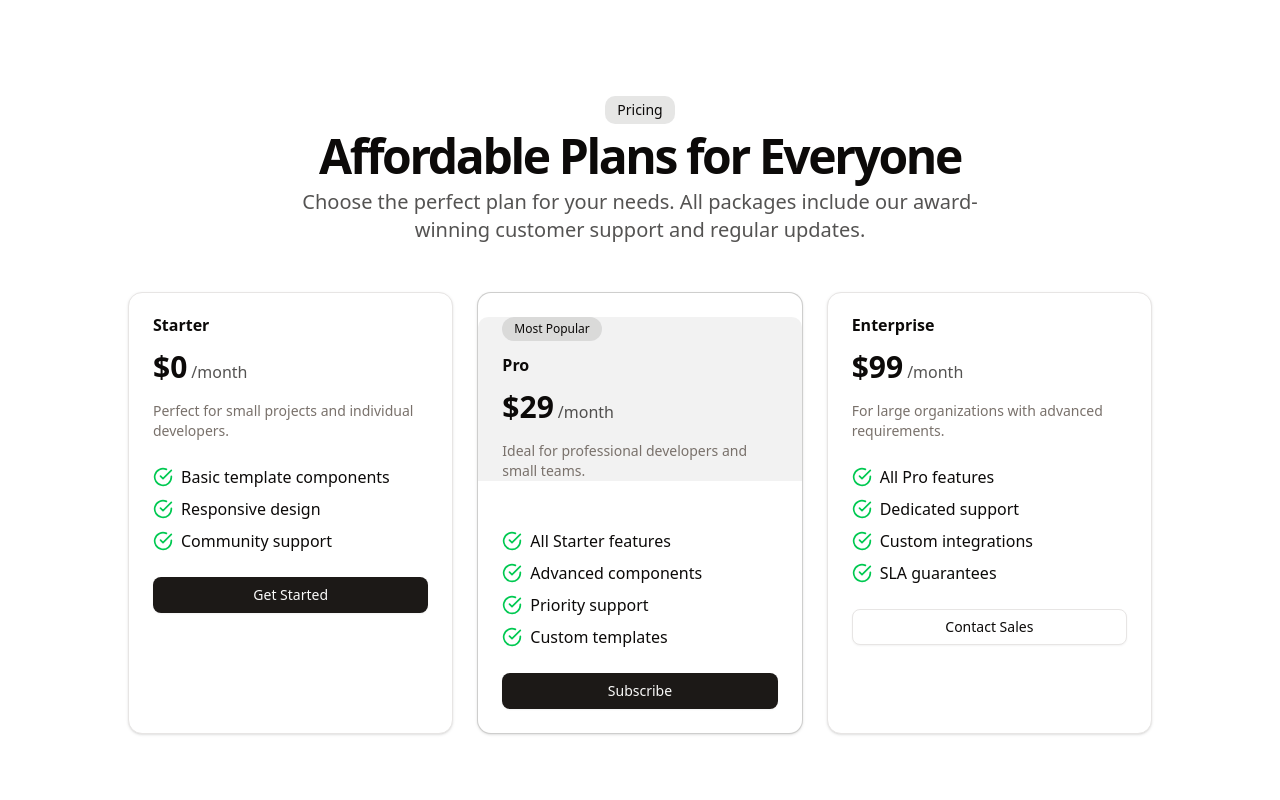
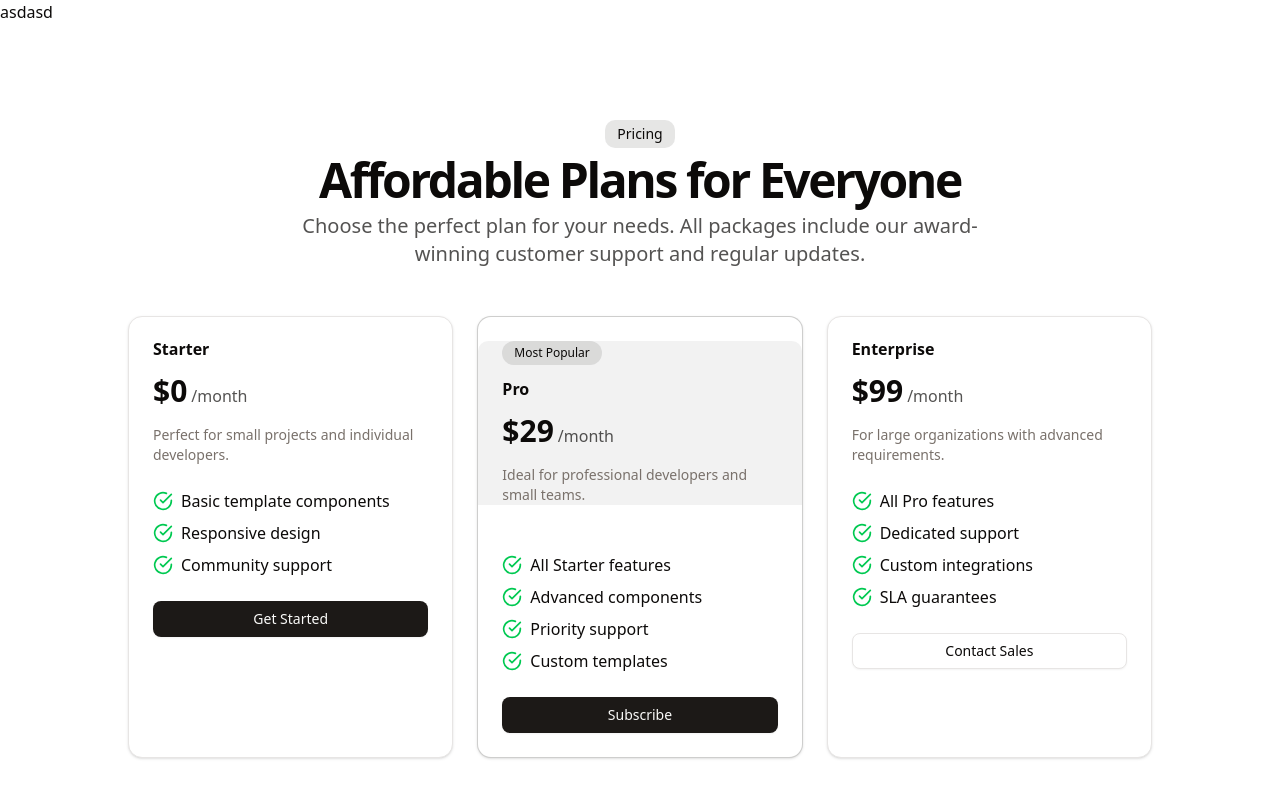
Before and after one commit to dreamhost/makmed_test, a Next.js app: page / in a window 1280 px wide. Shown: the top 800 px of the page. Built offline with nearby package versions, Linux system fonts and the light colour scheme.

Commit message:
Update website files - 5/7/2025, 4:36:59 PM

```diff
--- a/src/app/page.tsx
+++ b/src/app/page.tsx
@@ -7,7 +7,7 @@ import { Pricing } from "@src/components/sections/Pricing";
 import { Contact } from "@src/components/sections/Contact";
 
 export default function Home() {
-  return (<div className="flex min-h-screen flex-col"><main className="flex-1"><Pricing /><Contact />
+  return (<div className="flex min-h-screen flex-col">asdasd<main className="flex-1"><Pricing /><Contact />
       </main><Footer />
     </div>
   );
```
